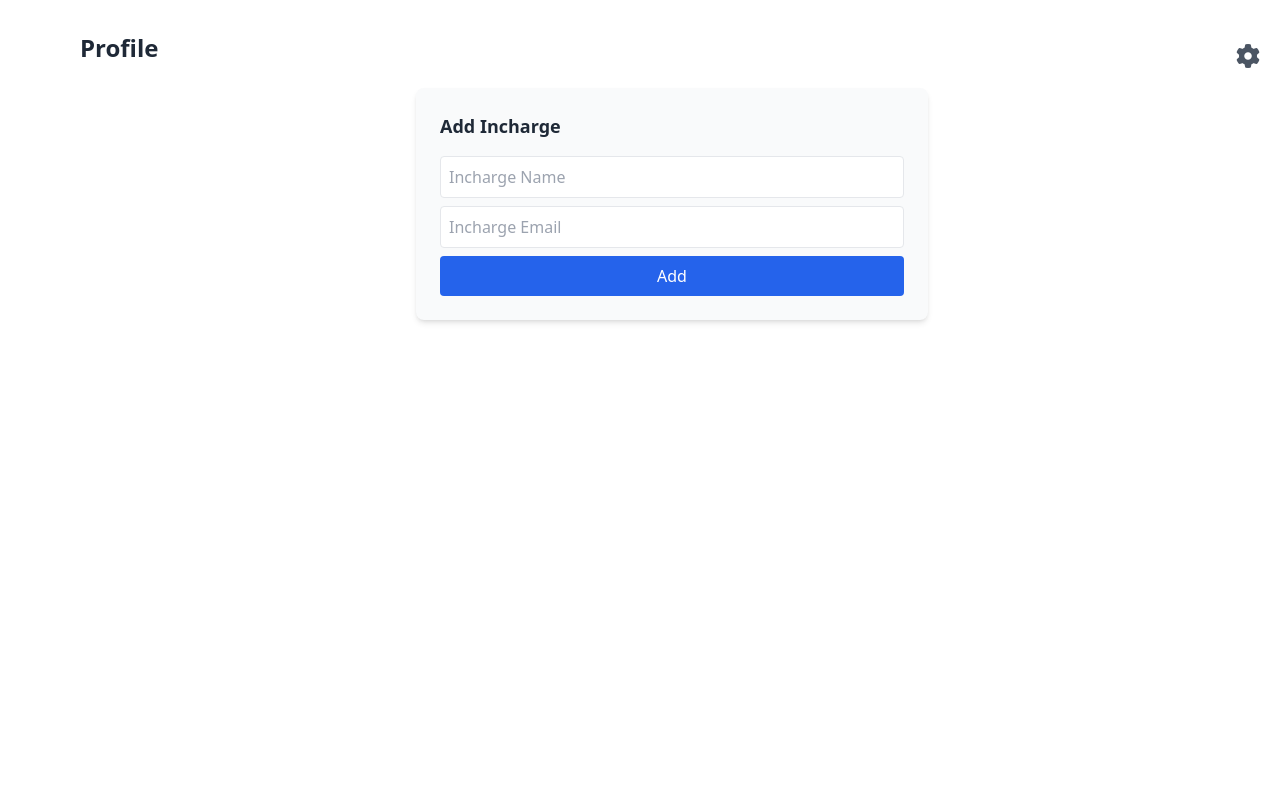
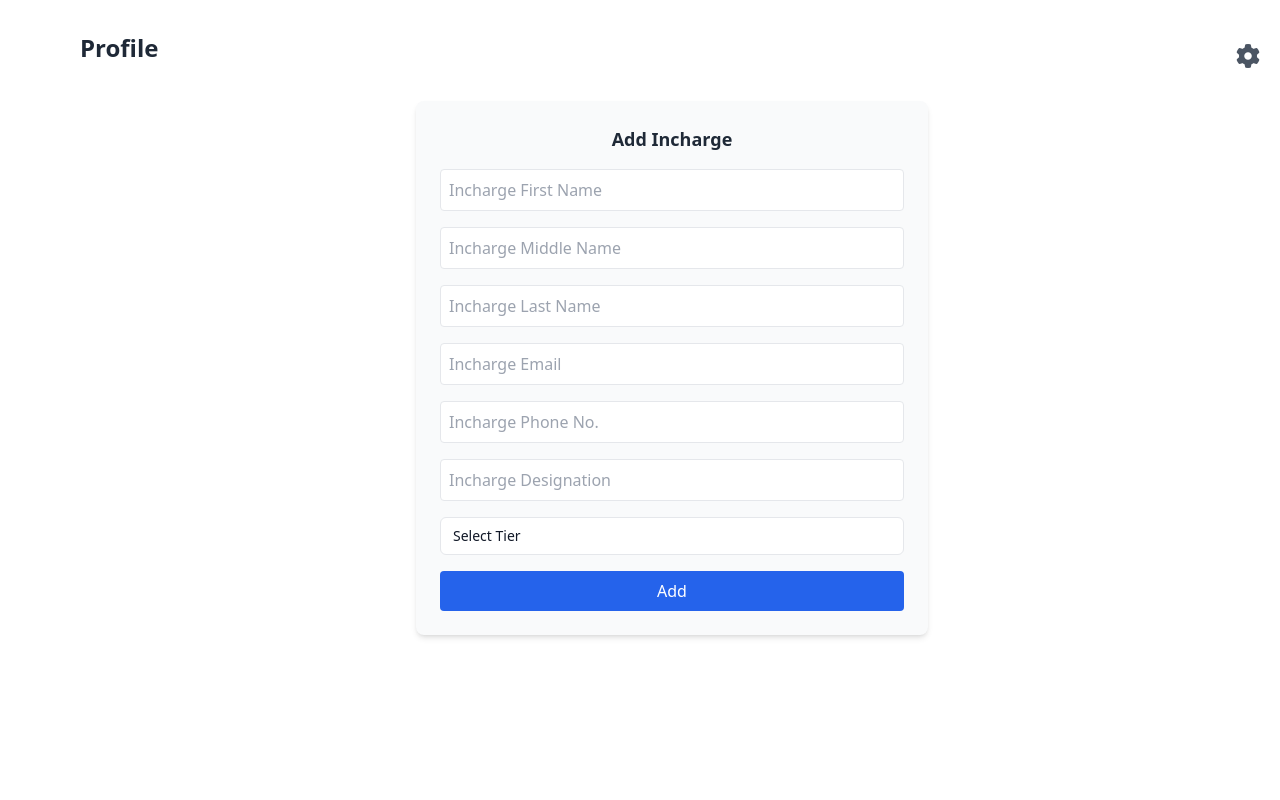
Before and after one commit to Code-Break-Coffee/LibraNet, a PHP site: template src/App/Views/Incharge/Dashboard.incharge.addIncharge.view.php in a window 1280 px wide. Run offline with PHP 8.4, Linux system fonts and the light colour scheme; the template is opened without the code that fills it, so the values that code supplies are empty; some libraries are stand-ins or nearby versions.

Commit message:
frontend updates

```diff
--- a/src/App/Views/Incharge/DashBoard.incharge.home.view.php
+++ b/src/App/Views/Incharge/DashBoard.incharge.home.view.php
@@ -29,7 +29,7 @@ loadComponent("Sidebar", [
     ]
 ]);
 ?>
-<div class="flex-1 bg-l-1 dark:bg-[#090A0C] ml-16">
+<div class="flex-1 bg-l-1 dark:bg-[#090A0C] ml-16 h-screen">
     <?= loadComponent("InchargeDashboard/Header") ?>
     <!-- <div class="relative">
                 <input type="text" placeholder="Search books, members..." class="border dark:bg-[#101623] rounded-full py-2 px-4 pl-10 w-80 focus:outline-none focus:ring-2 focus:ring-blue-500">
--- a/src/App/Views/Incharge/Dashboard.incharge.addIncharge.view.php
+++ b/src/App/Views/Incharge/Dashboard.incharge.addIncharge.view.php
@@ -30,7 +30,7 @@ loadComponent("Sidebar", [
 ]);
 ?>
 
-<div class="flex-1 bg-white dark:bg-[#090A0C] ml-16 text-gray-900 dark:text-white">
+<div class="flex-1 bg-white dark:bg-[#090A0C] ml-16 text-gray-900 dark:text-white h-screen">
     <?=loadComponent("InchargeDashboard/Header") ?>
     <main class="container mx-auto px-4 py-8 relative">
         <h1 class="text-2xl font-semibold text-gray-800 dark:text-gray-300 mb-6">Profile</h1>
@@ -41,13 +41,25 @@ loadComponent("Sidebar", [
             <a href="/incharge-change-profile" class="block px-4 py-3 text-gray-800 dark:text-gray-200 hover:bg-gray-400 dark:hover:bg-gray-700">Change Profile</a>
             <a href="/ban-member" class="block px-4 py-3 text-gray-800 dark:text-gray-200 hover:bg-gray-400 dark:hover:bg-gray-700">Ban Member</a>
         </div>
-        <div class="flex justify-center items-center">
-            <div class="bg-gray-50 dark:bg-gray-800 p-6 rounded-lg shadow-md w-full max-w-lg">
-                <h2 class="text-lg font-semibold mb-4 text-gray-800 dark:text-gray-300">Add Incharge</h2>
-                <input type="text" name="incharge_name" placeholder="Incharge Name" class="w-full mb-2 p-2 rounded border dark:border-gray-600 dark:bg-gray-700 dark:text-white">
-                <input type="email" name="incharge_email" placeholder="Incharge Email" class="w-full mb-2 p-2 rounded border dark:border-gray-600 dark:bg-gray-700 dark:text-white">
+        <div class="flex justify-center items-center min-h-[70vh]">
+            <form class="bg-gray-50 dark:bg-gray-800 p-6 rounded-lg shadow-md w-full max-w-lg">
+                <center>
+                    <h2 class="text-lg font-semibold mb-4 text-gray-800 dark:text-gray-300">Add Incharge</h2>
+                </center>
+                <input required type="text" name="incharge_firstName" placeholder="Incharge First Name" class="w-full mb-4 p-2 rounded border dark:border-gray-600 dark:bg-gray-700 dark:text-white">
+                <input type="text" name="incharge_middleName" placeholder="Incharge Middle Name" class="w-full mb-4 p-2 rounded border dark:border-gray-600 dark:bg-gray-700 dark:text-white">
+                <input required type="text" name="incharge_LastName" placeholder="Incharge Last Name" class="w-full mb-4 p-2 rounded border dark:border-gray-600 dark:bg-gray-700 dark:text-white">
+                <input required type="email" name="incharge_email" placeholder="Incharge Email" class="w-full mb-4 p-2 rounded border dark:border-gray-600 dark:bg-gray-700 dark:text-white">
+                <input required type="tel" name="incharge_phoneNo" placeholder="Incharge Phone No." class="w-full mb-4 p-2 rounded border dark:border-gray-600 dark:bg-gray-700 dark:text-white">
+                <input required type="text" name="incharge_designation" placeholder="Incharge Designation" class="w-full mb-4 p-2 rounded border dark:border-gray-600 dark:bg-gray-700 dark:text-white">
+                <select required name="incharge_tier" class="border dark:border-gray-600 dark:bg-gray-700 dark:text-white mb-4 p-2 col-start-1 row-start-1 w-full appearance-none rounded-md bg-white py-1.5 pr-8 pl-3 text-base text-gray-900 sm:text-sm/6">
+                    <option value="">Select Tier</option>
+                    <option value="1">Tier 1</option>
+                    <option value="2">Tier 2</option>
+                    <option value="3">Tier 3</option>
+                </select>
                 <button type="submit" class="bg-blue-600 text-white px-4 py-2 rounded w-full hover:bg-blue-700">Add</button>
-            </div>
+            </form>
         </div>
     </main>
 </div>
--- a/src/App/Views/Incharge/Dashboard.incharge.banMember.view.php
+++ b/src/App/Views/Incharge/Dashboard.incharge.banMember.view.php
@@ -31,7 +31,7 @@ loadComponent("Sidebar", [
 ]);
 ?>
 
-<div class="flex-1 bg-white dark:bg-[#090A0C] ml-16 text-gray-900 dark:text-white">
+<div class="flex-1 bg-white dark:bg-[#090A0C] ml-16 text-gray-900 dark:text-white h-screen">
     <?= loadComponent("InchargeDashboard/Header") ?>
     <main class="container mx-auto px-4 py-8 relative">
         <h1 class="text-2xl font-semibold text-gray-800 dark:text-gray-300 mb-6">Profile</h1>
@@ -42,7 +42,7 @@ loadComponent("Sidebar", [
             <a href="/incharge-change-profile" class="block px-4 py-3 text-gray-800 dark:text-gray-200 hover:bg-gray-400 dark:hover:bg-gray-700">Change Profile</a>
             <a href="/ban-member" class="block px-4 py-3 text-gray-800 dark:text-gray-200 hover:bg-gray-400 dark:hover:bg-gray-700">Ban Member</a>
         </div>
-        <div class="flex justify-center items-center">
+        <div class="flex justify-center items-center min-h-[70vh]">
             <div class="max-w-lg bg-gray-50 dark:bg-gray-800 p-6 rounded-lg shadow-md">
                 <h2 class="text-lg font-semibold mb-4 text-gray-800 dark:text-gray-300">Ban a Member</h2>
                 <input type="text" name="member_id" placeholder="Member ID" class="w-full mb-2 p-2 rounded border dark:border-gray-600 dark:bg-gray-700 dark:text-white">
--- a/src/App/Views/Incharge/Dashboard.incharge.changeProfile.view.php
+++ b/src/App/Views/Incharge/Dashboard.incharge.changeProfile.view.php
@@ -30,7 +30,7 @@ loadComponent("Sidebar", [
 ]);
 ?>
 
-<div class="flex-1 bg-white dark:bg-[#090A0C] ml-16 text-gray-900 dark:text-white">
+<div class="flex-1 bg-white dark:bg-[#090A0C] ml-16 text-gray-900 dark:text-white h-screen">
     <?= loadComponent("InchargeDashboard/Header") ?>
     <main class="container mx-auto px-4 py-8 relative">
         <h1 class="text-2xl font-semibold text-gray-800 dark:text-gray-300 mb-6">Profile</h1>
@@ -41,7 +41,7 @@ loadComponent("Sidebar", [
             <a href="/change-profile" class="block px-4 py-3 text-gray-800 dark:text-gray-200 hover:bg-gray-400 dark:hover:bg-gray-700">Change Profile</a>
             <a href="/ban-member" class="block px-4 py-3 text-gray-800 dark:text-gray-200 hover:bg-gray-400 dark:hover:bg-gray-700">Ban Member</a>
         </div>
-        <div class="flex justify-center items-center">
+        <div class="flex justify-center items-center min-h-[70vh]">
             <div class="max-w-lg bg-gray-50 dark:bg-gray-800 p-6 rounded-lg shadow-md">
                 <h2 class="text-lg font-semibold mb-4 text-gray-800 dark:text-gray-300">Change Profile</h2>
                 <input type="text" name="name" placeholder="Full Name" class="w-full mb-2 p-2 rounded border dark:border-gray-600 dark:bg-gray-700 dark:text-white">
--- a/src/App/Views/Incharge/Dashboard.incharge.profile.view.php
+++ b/src/App/Views/Incharge/Dashboard.incharge.profile.view.php
@@ -29,7 +29,7 @@ loadComponent("Sidebar", [
     ]
 ]);
 ?>
-<div class="flex-1 bg-white dark:bg-[#090A0C] ml-16 text-gray-900 dark:text-white">
+<div class="flex-1 bg-white dark:bg-[#090A0C] ml-16 text-gray-900 dark:text-white h-screen">
     <?= loadComponent("InchargeDashboard/Header") ?>
     <main class="container mx-auto px-4 py-8 relative">
         <h1 class="text-2xl font-semibold text-gray-800 dark:text-gray-300 mb-6">Profile</h1>
--- a/src/App/Views/Incharge/Dashboard.incharge.removeIncharge.view.php
+++ b/src/App/Views/Incharge/Dashboard.incharge.removeIncharge.view.php
@@ -30,7 +30,7 @@ loadComponent("Sidebar", [
 ]);
 ?>
 
-<div class="flex-1 bg-white dark:bg-[#090A0C] ml-16 text-gray-900 dark:text-white">
+<div class="flex-1 bg-white dark:bg-[#090A0C] ml-16 text-gray-900 dark:text-white h-screen">
     <?= loadComponent("InchargeDashboard/Header") ?>
     <main class="container mx-auto px-4 py-8 relative">
         <h1 class="text-2xl font-semibold text-gray-800 dark:text-gray-300 mb-6">Profile</h1>
@@ -41,7 +41,7 @@ loadComponent("Sidebar", [
             <a href="/incharge-change-profile" class="block px-4 py-3 text-gray-800 dark:text-gray-200 hover:bg-gray-400 dark:hover:bg-gray-700">Change Profile</a>
             <a href="/ban-member" class="block px-4 py-3 text-gray-800 dark:text-gray-200 hover:bg-gray-400 dark:hover:bg-gray-700">Ban Member</a>
         </div>
-        <div class="flex justify-center items-center">
+        <div class="flex justify-center items-center min-h-[70vh]">
             <div class="max-w-lg bg-gray-50 dark:bg-gray-800 p-6 rounded-lg shadow-md">
                 <h2 class="text-lg font-semibold mb-4 text-gray-800 dark:text-gray-300">Remove Incharge</h2>
                 <input type="text" name="incharge_id" placeholder="Incharge ID" class="w-full mb-2 p-2 rounded border dark:border-gray-600 dark:bg-gray-700 dark:text-white">
--- a/src/App/Views/Incharge/Dashboard.incharge.transactions.view.php
+++ b/src/App/Views/Incharge/Dashboard.incharge.transactions.view.php
@@ -31,7 +31,7 @@ loadComponent("Sidebar", [
 ]);
 ?>
 
-<div class="flex-1 bg-white dark:bg-[#090A0C] text-gray-900 dark:text-white ml-16">
+<div class="flex-1 bg-white dark:bg-[#090A0C] text-gray-900 dark:text-white ml-16 h-screen">
     <?= loadComponent("InchargeDashboard/Header") ?>
     <main class="container mx-auto px-4 py-8">
         <h1 class="text-2xl font-semibold text-gray-800 dark:text-gray-300 mb-6">Transactions</h1>
@@ -58,7 +58,7 @@ loadComponent("Sidebar", [
             </form>
         </div>
 
-        <div class="mt-8 bg-gray-50 dark:bg-gray-800 p-6 rounded-lg shadow-md">
+        <div class="mt-8 bg-gray-50 dark:bg-gray-800 p-6 rounded-lg shadow-md h-auto">
             <h2 class="text-lg font-semibold mb-4 text-gray-800 dark:text-gray-300">Transaction History</h2>
 
             <div class="overflow-x-auto">
```
Also changed, not shown: src/App/Views/Components/InchargeDashBoard/Header.component.php (+5 -5 lines).
